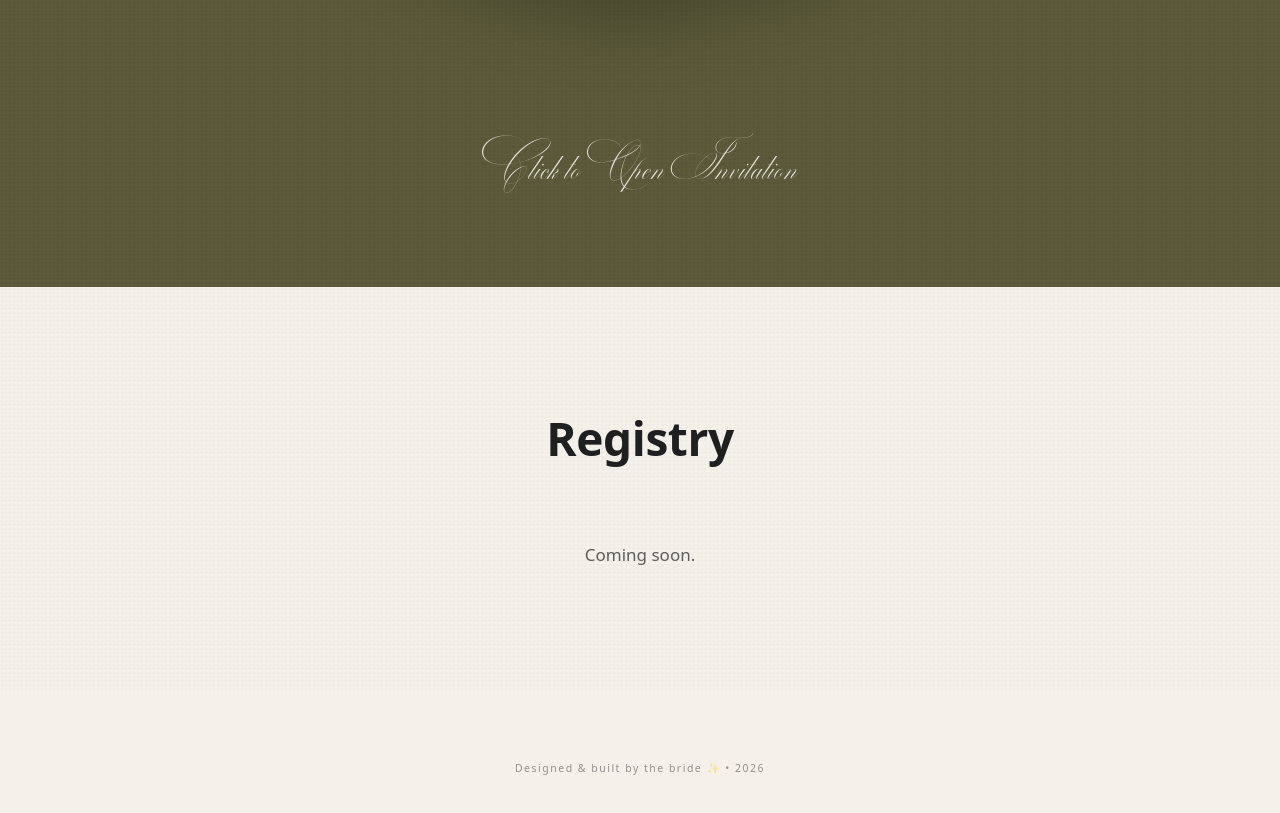
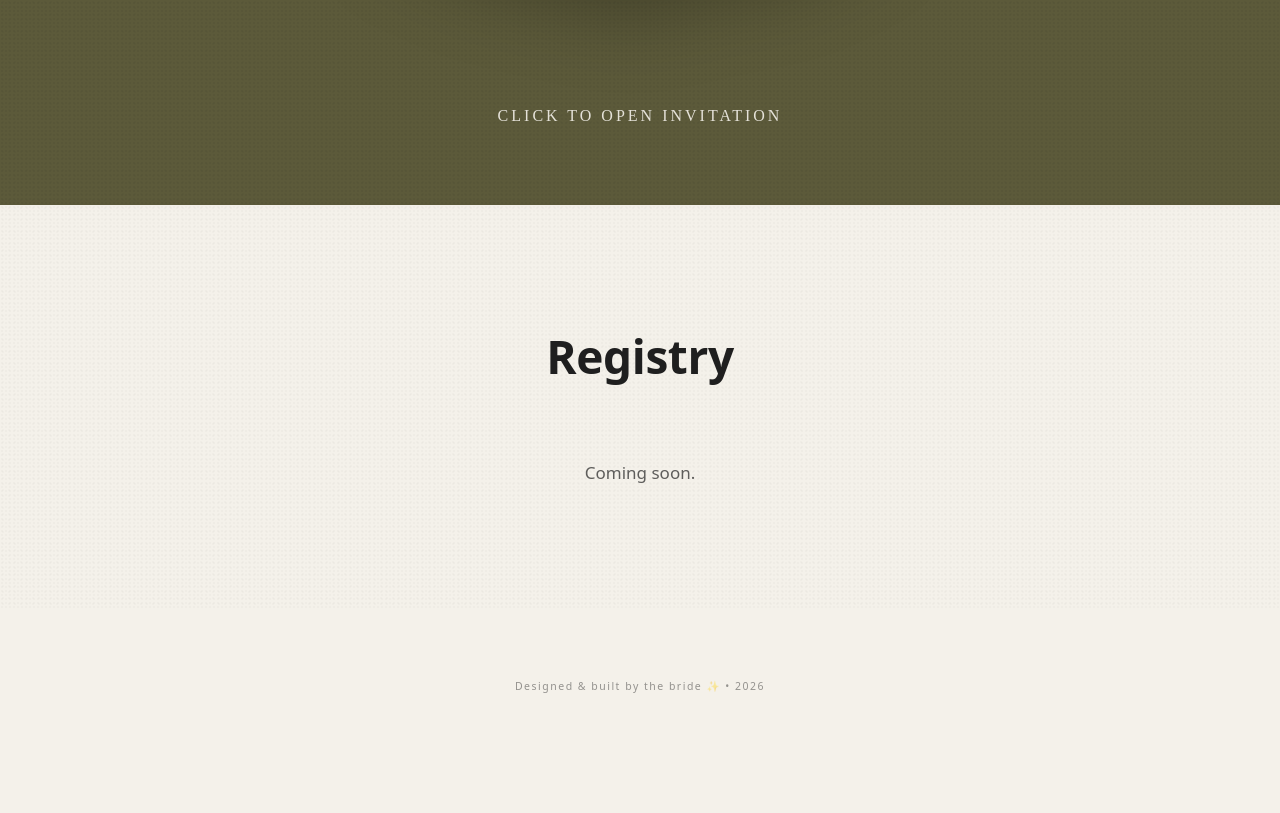
Before and after one commit to EmiilyLee/EmilyandRyan2027.com, a plain HTML site: page index.html in a window 1280 px wide. Shown: the part 4435-5248 px from the top of the page. After the commit the page ends 5168 px from the top, so only its background shows below. Drawn offline with Linux system fonts and the light colour scheme.

Commit message:
Update styles.css

```diff
--- a/styles.css
+++ b/styles.css
@@ -632,11 +632,12 @@
 }
 
 .rsvp-cta{
-  margin-top: 32px;
+  margin-top: 18px;
 
-  font-family: "BillaMount", serif;
-  font-size: 24px;
-  letter-spacing: 1.5px;
+  font-family: 'Cormorant Garamond', serif;
+  font-size: 16px;
+  letter-spacing: 3px;
+  text-transform: uppercase;
 
   color: rgba(244,241,234,0.9);
   text-align: center;
```
